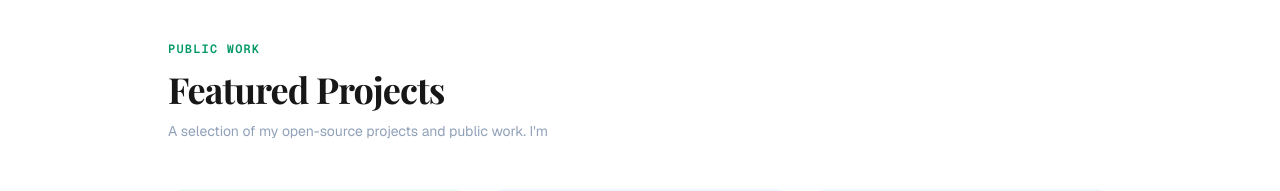
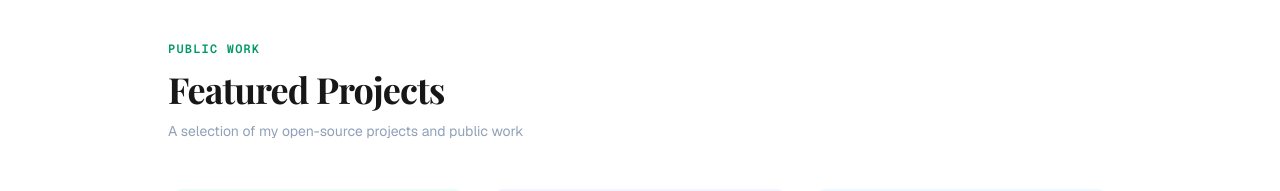
Before and after one commit to rednez/yefimenko-portfolio, a Next.js app: page / in a window 1280 px wide. Shown: the part 1260-1451 px from the top of the page. Built offline with nearby package versions, Linux system fonts and the light colour scheme; a web font is replaced by a local one.

Commit message:
fix: remove unnecessary text from project description in ProjectsSection

```diff
--- a/src/app/components/ui/projects-section.tsx
+++ b/src/app/components/ui/projects-section.tsx
@@ -11,7 +11,7 @@ export function ProjectsSection() {
         Featured Projects
       </h2>
       <p className="text-slate-400 dark:text-slate-500 text-sm mb-12 max-w-md">
-        A selection of my open-source projects and public work. I&apos;m
+        A selection of my open-source projects and public work
       </p>
 
       <div className="grid grid-cols-1 sm:grid-cols-2 lg:grid-cols-3 gap-5">
```
